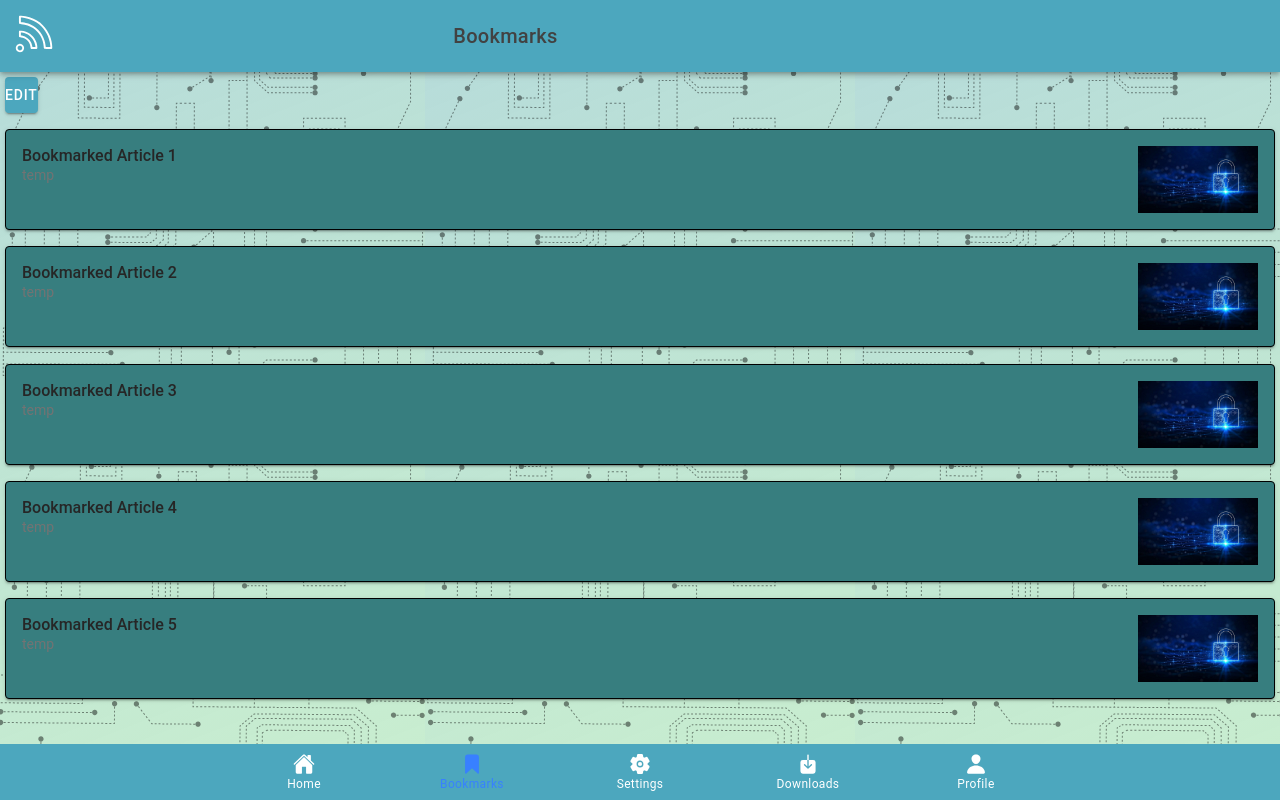
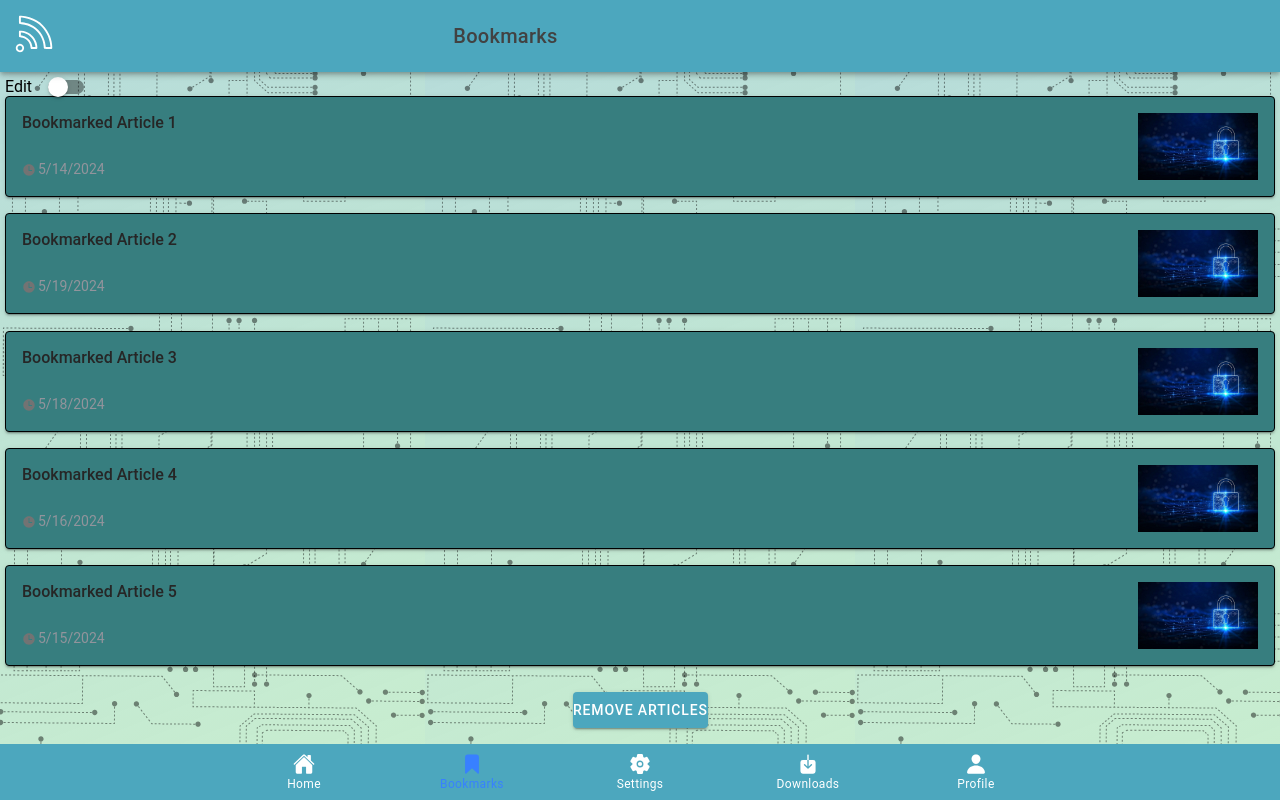
Before and after one commit to Konstantinos-Chatzistavrou/Threat-Watch, a React (Vite) app in the folder ui/: page /bookmarks in a window 1280 px wide. Built offline with nearby package versions, Linux system fonts and the light colour scheme.

Commit message:
153: Added delete bookmarked articles. Need to move into list-card component and figure out why selecting 2+ cards prevents alert from appearing (related to re-renders)

```diff
--- a/ui/src/app/common/Button/ButtonTypes.ts
+++ b/ui/src/app/common/Button/ButtonTypes.ts
@@ -3,6 +3,7 @@ export interface IonButtonProps {
   shape?: "round";
   onClick?: (e: any) => void;
   id?: string;
+  style?: Record<string, string>;
 }
 
 export interface IonIconProps {
--- a/ui/src/app/common/Chip/Chip.tsx
+++ b/ui/src/app/common/Chip/Chip.tsx
@@ -19,7 +19,7 @@ const Chip = ({
         fontSize: "0.5rem",
       }}
       data-testid={dataTestId}
-      class={"ion-align-items-center"}
+      className={"ion-align-items-center"}
     >
       {icon ? (
         <IonIcon icon={icon} style={{ padding: "0 2px 0 0" }} />
--- a/ui/src/app/common/InfoCard/InfoCard.tsx
+++ b/ui/src/app/common/InfoCard/InfoCard.tsx
@@ -86,6 +86,7 @@ const InfoCard = ({
     />
   );
 
+  // transform to make the chip position relative to direct parent
   const CardText = (
     <IonRow style={{ transform: "scale(1,1)" }}>
       <img
--- /dev/null
+++ b/ui/src/app/content/bookmarks.json
@@ -0,0 +1,4 @@
+{
+  "removeArticlesButton": "Remove Articles",
+  "alertConfirmation": "Do you wish to remove the selected articles?"
+}
--- a/ui/src/app/pages/bookmarks/Bookmarks.tsx
+++ b/ui/src/app/pages/bookmarks/Bookmarks.tsx
@@ -2,21 +2,28 @@ import { Article } from "@/app/api/articleApi/ArticleTypes";
 import { bookmarkedArticleMockData } from "@/app/api/articleApi/mock-data/bookmarkedArticleMockData";
 import gridLockImage from "@assets/grid-lock.jpeg";
 import { Button } from "@common/Button";
+import bookmarksContent from "@content/bookmarks.json";
 import {
+  IonAlert,
   IonCard,
   IonCardContent,
   IonCardHeader,
   IonCardTitle,
+  IonCheckbox,
   IonCol,
   IonContent,
   IonGrid,
+  IonIcon,
   IonNav,
   IonNavLink,
   IonPage,
   IonRow,
+  IonText,
+  IonToggle,
 } from "@ionic/react";
 import "./Bookmarks.css";
 import { ArticleDetails } from "@pages/article-details/ArticleDetails";
+import { timeSharp } from "ionicons/icons";
 import React, { ReactNode, useState } from "react";
 import Header from "../../common/Header/Header";
 
@@ -34,6 +41,42 @@ export const Bookmarks: React.FC = () => {
     </IonNavLink>
   );
 
+  const [editMode, setEditMode] = useState<boolean>(false);
+  const [selectedArticles, setSelectedArticles] = useState<
+    Record<number, boolean>
+  >({});
+
+  const handleEditMode = (checked: boolean) => {
+    setEditMode(checked);
+    if (!checked) {
+      setSelectedArticles({});
+    }
+  };
+  const handleArticledSelected = (articleId: number, checked: boolean) => {
+    setSelectedArticles((prev) => ({ ...prev, [articleId]: checked }));
+  };
+
+  const shouldShowRemoveArticlesBtn = () => {
+    let moreThanOneSelected = false;
+    for (const k in selectedArticles) {
+      if (selectedArticles[k]) {
+        moreThanOneSelected = true;
+        break;
+      }
+    }
+
+    // return editMode && moreThanOneSelected;
+    return true;
+  };
+
+  const handleRemovedBookmarks = () => {
+    setBookmarkedArticles((prev) =>
+      prev.filter((article) => !selectedArticles[article.id]),
+    );
+    setSelectedArticles({});
+    setEditMode(false);
+  };
+
   return (
     <IonNav
       root={() => (
@@ -41,19 +84,22 @@ export const Bookmarks: React.FC = () => {
           <Header title="Bookmarks" />
           <IonContent fullscreen>
             <IonGrid>
-              <IonRow className={"ion-margin-bottom"}>
-                <Button
-                  type={"button"}
-                  ariaLabel={"edit-btn"}
-                  classes={"ion-no-margin"}
+              <IonRow>
+                <IonToggle
+                  checked={editMode}
+                  onIonChange={(e) => handleEditMode(e.detail.checked)}
                 >
                   Edit
-                </Button>
+                </IonToggle>
               </IonRow>
               {bookmarkedArticles.map((article) => (
-                <IonRow>
+                <IonRow className={"ion-align-items-center"} key={article.id}>
+                  <IonCol
+                    size={editMode ? "11" : "12"}
+                    className={"ion-no-padding ion-padding-bottom"}
+                  >
                     <IonCard
-                    className={"ion-no-margin ion-margin-bottom"}
+                      className={"ion-no-margin"}
                       style={{
                         width: "100%",
                         border: "1px solid black",
@@ -62,16 +108,30 @@ export const Bookmarks: React.FC = () => {
                       <IonRow
                         className={"ion-justify-content-between ion-padding"}
                       >
-                      <IonCol
-                        className={"ion-no-padding ion-justify-content-between"}
-                      >
+                        <div style={{ transform: "scale(1,1)" }}>
                           <IonCardHeader className={"ion-no-padding"}>
                             <IonCardTitle>{article.title}</IonCardTitle>
                           </IonCardHeader>
-                        <IonCardContent className={"ion-no-padding"}>
-                          temp
+                          <IonCardContent
+                            className={"ion-no-padding"}
+                            style={{
+                              position: "fixed",
+                              bottom: 0,
+                            }}
+                          >
+                            <IonRow className={"ion-align-items-center"}>
+                              <IonIcon
+                                icon={timeSharp}
+                                style={{ padding: "0 2px 0 0" }}
+                              />
+                              <IonText color={"medium"}>
+                                {new Date(
+                                  article.createdDate,
+                                ).toLocaleDateString()}
+                              </IonText>
+                            </IonRow>
                           </IonCardContent>
-                      </IonCol>
+                        </div>
 
                         <img
                           alt={"alt"}
@@ -83,8 +143,56 @@ export const Bookmarks: React.FC = () => {
                         />
                       </IonRow>
                     </IonCard>
+                  </IonCol>
+                  {editMode && (
+                    <IonCol>
+                      <IonCheckbox
+                        checked={selectedArticles[article.id] || false}
+                        onIonChange={(e) =>
+                          handleArticledSelected(article.id, e.detail.checked)
+                        }
+                      ></IonCheckbox>
+                    </IonCol>
+                  )}
                 </IonRow>
               ))}
+              {shouldShowRemoveArticlesBtn() ? (
+                <IonRow className={"ion-justify-content-center"}>
+                  <Button
+                    classes={"ion-margin-bottom"}
+                    type={"button"}
+                    ariaLabel={"remove-bookmark-btn"}
+                    ionButtonProps={{
+                      id: "present-alert",
+                      style: {
+                        position: "fixed",
+                        bottom: "0",
+                      },
+                    }}
+                  >
+                    {bookmarksContent.removeArticlesButton}
+                  </Button>
+
+                  <IonAlert
+                    header={bookmarksContent.alertConfirmation}
+                    trigger="present-alert"
+                    buttons={[
+                      {
+                        text: "Yes",
+                        role: "confirm",
+                        handler: handleRemovedBookmarks,
+                      },
+                      {
+                        text: "No",
+                        role: "cancel",
+                      },
+                    ]}
+                    onDidDismiss={({ detail }) =>
+                      console.log(`Dismissed with role: ${detail.role}`)
+                    }
+                  ></IonAlert>
+                </IonRow>
+              ) : undefined}
             </IonGrid>
           </IonContent>
         </IonPage>
--- a/ui/src/app/pages/home/Home.tsx
+++ b/ui/src/app/pages/home/Home.tsx
@@ -1,6 +1,7 @@
 import { Article } from "@/app/api/articleApi/ArticleTypes";
 import { articleMockData } from "@/app/api/articleApi/mock-data/articleMockData";
 import { buildElementId } from "@/app/utils/test/testUtils";
+import { getTimePassedLabel } from "@/app/utils/timeUtils";
 import gridLockImage from "@assets/grid-lock.jpeg";
 import Button from "@common/Button/Button";
 import Header from "@common/Header/Header";
@@ -108,20 +109,9 @@ export const Home: React.FC = () => {
                   </IonHeader>
                 </IonCol>
                 {nonCriticalArticles.map((article) => {
-                  const timePassedMs =
-                    new Date().getTime() -
-                    new Date(article.updatedDate).getTime();
-                  const timePassedSec = timePassedMs / 1000;
-                  let timePassedLabel;
-                  if (timePassedSec < 60) {
-                    timePassedLabel = `0 ${homeContent.news.timestamp.minutesAgo}`;
-                  } else if (timePassedSec < 3600) {
-                    timePassedLabel = `${Math.floor(timePassedSec / 60)} ${homeContent.news.timestamp.minutesAgo}`;
-                  } else if (timePassedSec < 3600 * 24) {
-                    timePassedLabel = `${Math.floor(timePassedSec / 3600)} ${homeContent.news.timestamp.hoursAgo}`;
-                  } else {
-                    timePassedLabel = `${Math.floor(timePassedSec / 3600 / 24)} ${homeContent.news.timestamp.daysAgo}`;
-                  }
+                  const timePassedLabel = getTimePassedLabel(
+                    article.updatedDate,
+                  );
 
                   return (
                     <IonCol size={"6"}>
--- /dev/null
+++ b/ui/src/app/utils/timeUtils.ts
@@ -0,0 +1,18 @@
+import homeContent from "@content/home.json";
+
+export function getTimePassedLabel(pastDate: string) {
+  const timePassedMs = new Date().getTime() - new Date(pastDate).getTime();
+  const timePassedSec = timePassedMs / 1000;
+  let timePassedLabel;
+  if (timePassedSec < 60) {
+    timePassedLabel = `0 ${homeContent.news.timestamp.minutesAgo}`;
+  } else if (timePassedSec < 3600) {
+    timePassedLabel = `${Math.floor(timePassedSec / 60)} ${homeContent.news.timestamp.minutesAgo}`;
+  } else if (timePassedSec < 3600 * 24) {
+    timePassedLabel = `${Math.floor(timePassedSec / 3600)} ${homeContent.news.timestamp.hoursAgo}`;
+  } else {
+    timePassedLabel = `${Math.floor(timePassedSec / 3600 / 24)} ${homeContent.news.timestamp.daysAgo}`;
+  }
+
+  return timePassedLabel;
+}
```
Also changed, not shown: ui/src/app/common/ListCard/ListCard.tsx (+7 -0 lines). Lines whose indentation alone changed are shown as unchanged.
